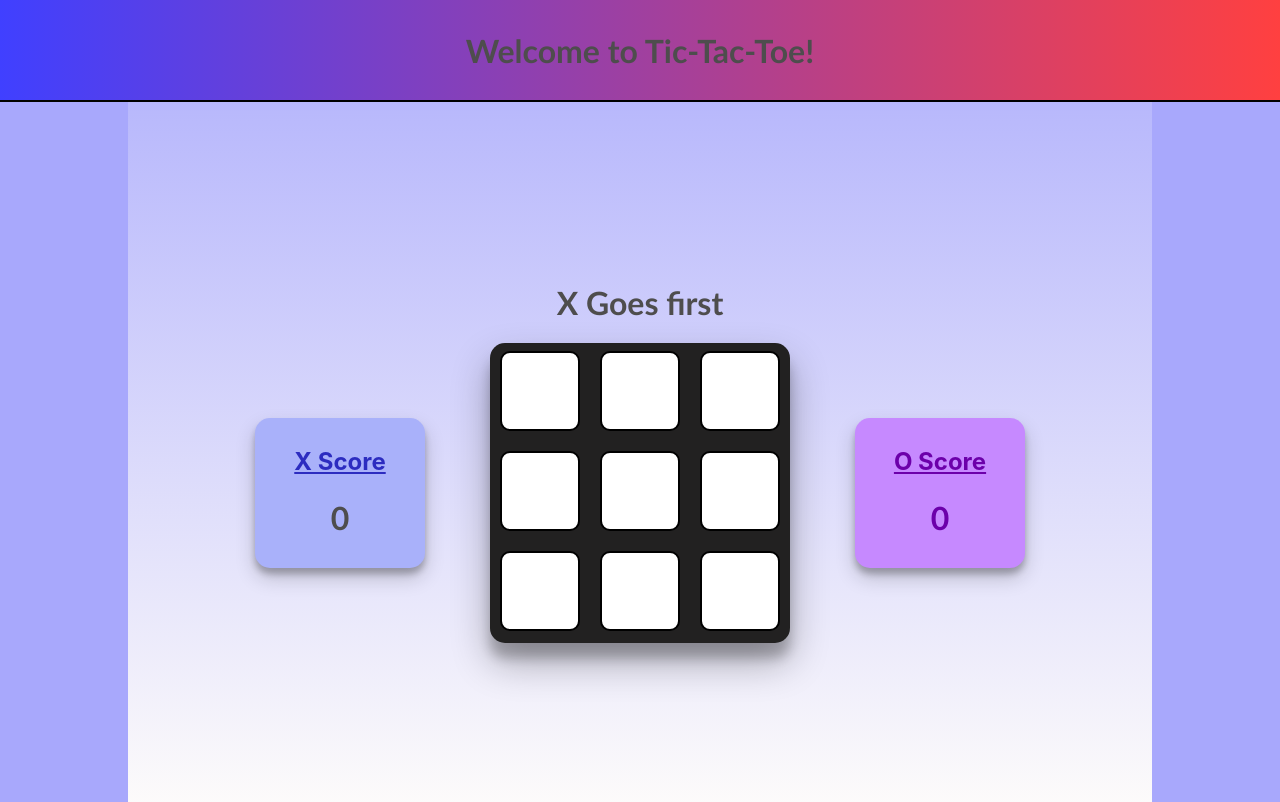
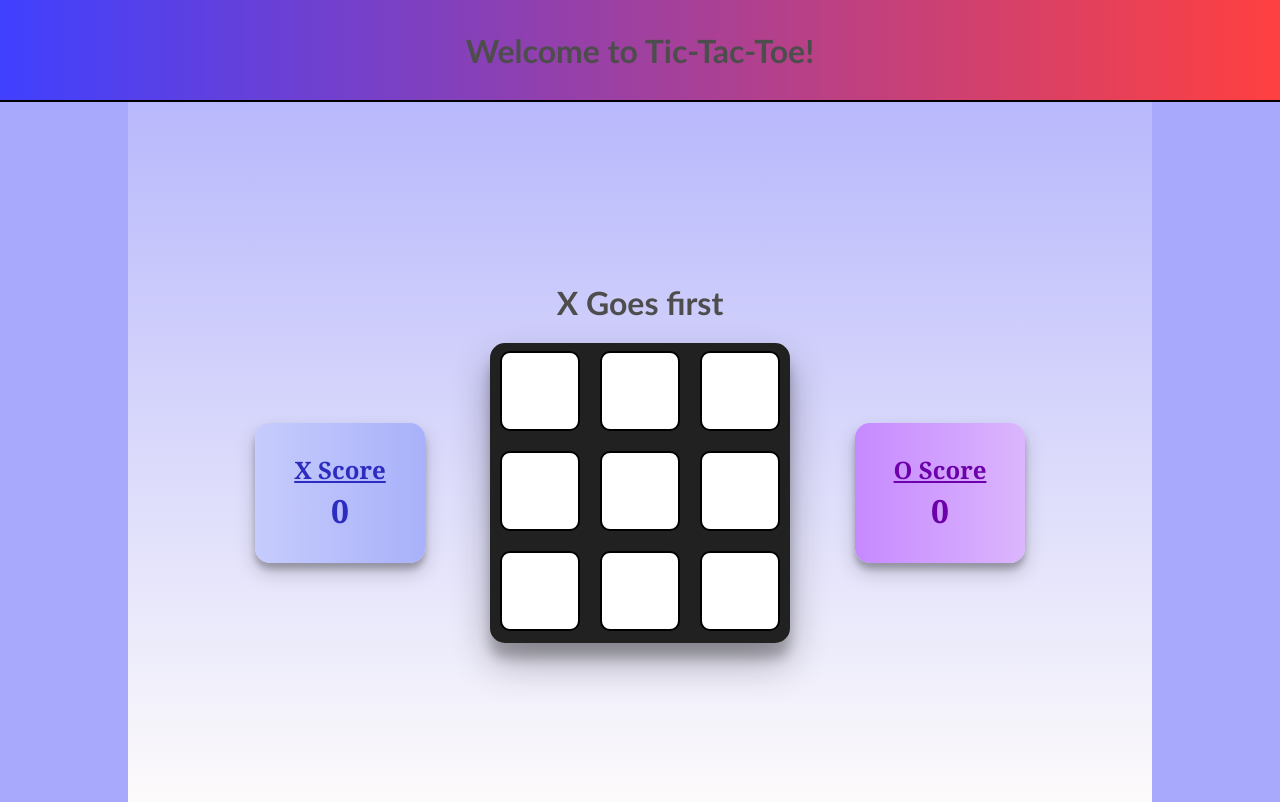
Before and after one commit to yehoshuayaakov/tic-tac-toe-game-React, a React (Create React App) app: page / in a window 1280 px wide. Built offline with nearby package versions, Linux system fonts and the light colour scheme.

Commit message:
added clear score button and some css

```diff
--- a/src/App.css
+++ b/src/App.css
@@ -7,6 +7,9 @@
   grid-template-columns: 10% auto 10%;
   grid-template-rows: 100px auto;
 
+}
+* {
+  font-family: Cambria, Cochin, Georgia, Times, 'Times New Roman', serif;
 }
 .header{
   grid-column: 1/-1;
--- a/src/Components/Layout/Board.js
+++ b/src/Components/Layout/Board.js
@@ -34,6 +34,11 @@ const Board = () => {
         setWinner('');
         setWinningCombo([]);
 
+    }
+    const clearScores = () => {
+        resetGame();
+        setXScore(0);
+        setOScore(0);
     }
     useEffect(() => {
         checkForWinner();
@@ -94,9 +99,12 @@ const Board = () => {
                 </div>
                 {isWinner && <div><h1>{winner} is the WINNER!!!</h1>
                     <span className={styles.playAgain} onClick={resetGame}>Play Again?</span>
+                    <span className={styles.clearScores} onClick={clearScores}>Clear Scores</span>
+                    <div style={{height:'20px'}}></div>
                 </div>}
                 {boxes.every(value => value !== null) && !winner && <div><h1>StaleMate!</h1>
-                    <span className={styles.playAgain} onClick={resetGame}>Play Again?</span></div>}
+                    <span className={styles.playAgain} onClick={resetGame}>Play Again?</span>
+                   </div>}
             </div>
         </>
     )
--- a/src/Components/Layout/Board.module.css
+++ b/src/Components/Layout/Board.module.css
@@ -26,23 +26,25 @@
     width: 150px;
     justify-self: center;
     padding: 10px;
+    font-family: Cambria, Cochin, Georgia, Times, 'Times New Roman', serif;
     /* border: 1px solid black; */
     border-radius: 15px;
     background-color: rgb(169, 177, 250);
+    background: linear-gradient(to left, rgb(169, 177, 250), rgb(198, 204, 252));
     box-shadow: rgba(0, 0, 0, 0.19) 0px 10px 20px, rgba(0, 0, 0, 0.23) 0px 6px 6px;
 
     color: rgb(44, 44, 192);
 
 }
-.addScore{
-    animation: mymove 2s;
-}
-@keyframes mymove {
-    100% {transform: rotateY(360deg);}
-  }
+
 .scoreAreaX h2 {
     text-decoration: underline;
     margin-bottom: 0;
+}
+.scoreAreaX h1 {
+    color: rgb(44, 44, 192);
+    font-family: Cambria, Cochin, Georgia, Times, 'Times New Roman', serif;
+    margin-top: 2%;
 }
 .scoreAreaO{
     /* height: 150px;
@@ -53,19 +55,30 @@
     justify-self: center;
     padding: 10px;
     /* border: 1px solid black; */
-    border-radius: 15px;
-    background-color: rgb(198, 137, 255);
+   background-color: rgb(198, 137, 255);
+   border-radius: 15px;
+    background: linear-gradient(to right,rgb(198, 137, 255),  rgb(219, 182, 253));
     box-shadow: rgba(0, 0, 0, 0.19) 0px 10px 20px, rgba(0, 0, 0, 0.23) 0px 6px 6px;
     color: rgb(108, 0, 170);
 }
 .scoreAreaO h2 {
     text-decoration: underline;
     width: auto;
+    margin-bottom: 0;
 }
 .scoreAreaO h1 {
     color: rgb(108, 0, 170);
+    font-family: Cambria, Cochin, Georgia, Times, 'Times New Roman', serif;
+    margin-top: 2%;
+}
+.addScore{
+    box-shadow: 0px 0px 3px 5px #e7ecb3;
+    animation: mymove 2s;
+}
+@keyframes mymove {
 
-}
+    100% {transform: rotateY(360deg);}
+  }
 .board {
     height: 300px;
     width: 300px;
@@ -77,17 +90,42 @@
     flex-wrap: wrap;
     border-radius: 15px;
 }
-.playAgain {
+.clearScores {
     color:blueviolet;
+    background-color: rgb(180, 137, 221);
     text-decoration: underline;
     font-weight: 700;
     font-size: 1.3em;
+    border: 2px purple solid;
+    border-radius: 25px;
+    padding: 10px;
+    margin: 15px;
+}
+.playAgain{
+    background-color:rgb(141, 77, 201);
+    color: rgb(180, 137, 221);
+    text-decoration: underline;
+    font-weight: 700;
+    font-size: 1.3em;
+    border: 2px purple solid;
+    border-radius: 25px;
+    padding: 10px;
+    margin: 15px;
+
 }
 .playAgain:hover{
     cursor: pointer;
     color: rgb(171, 85, 252);
+    background-color:rgb(104, 76, 129)
 }
+.clearScores:hover{
+    cursor: pointer;
+    color: rgb(171, 85, 252);
+    background-color:rgb(104, 76, 129);}
 @media screen and (max-width: 900px) {
+    h1, h2 {
+    font-size:medium;
+    }
     .board {
         height: 200px;
         width: 200px;
@@ -129,6 +167,14 @@
         box-shadow: rgba(0, 0, 0, 0.19) 0px 10px 20px, rgba(0, 0, 0, 0.23) 0px 6px 6px;
         color: rgb(108, 0, 170);
     }
+    .addScore{
+        box-shadow: 0px 0px 3px 5px #e7ecb3;
+        animation: mymove 2s;
+    }
+    @keyframes mymove {
+
+        100% {transform: rotateY(360deg);}
+      }
 }
 /* .topMessage h1{
     color: rgb(87, 98, 129);
```
